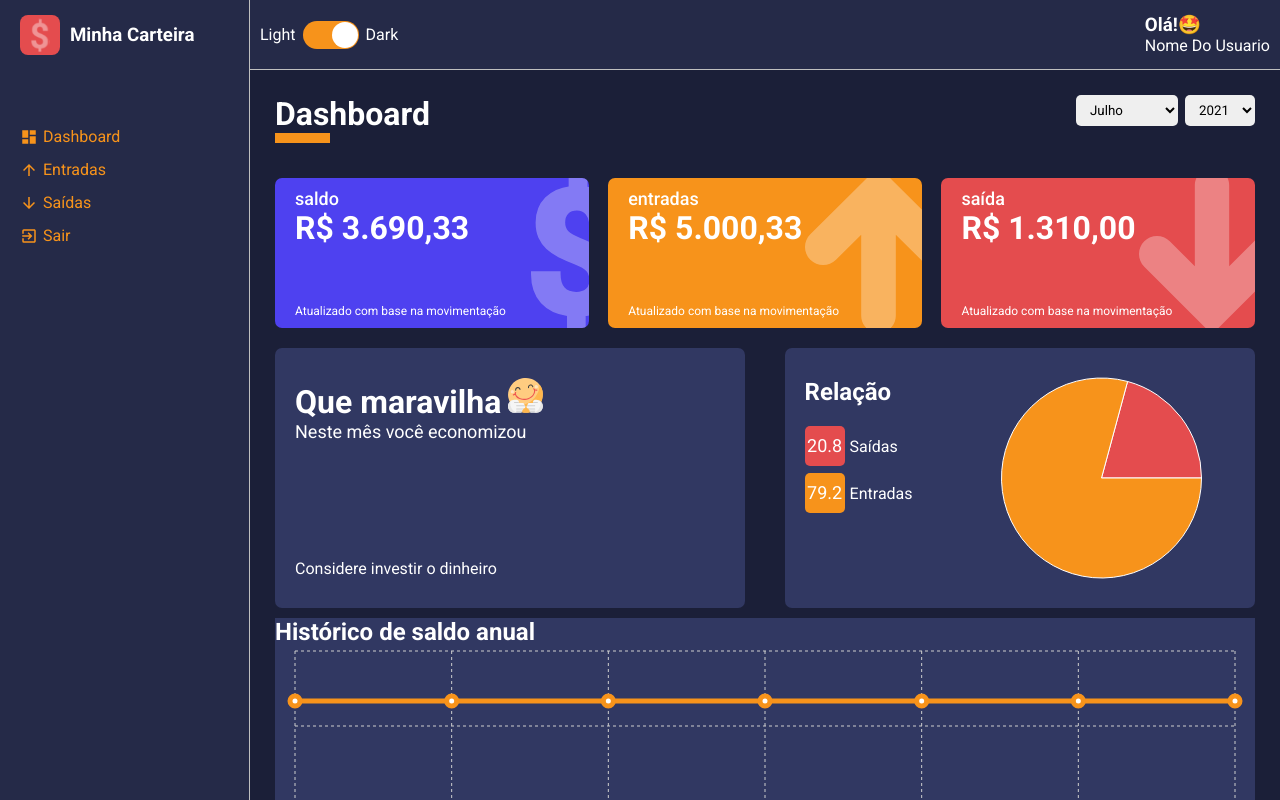
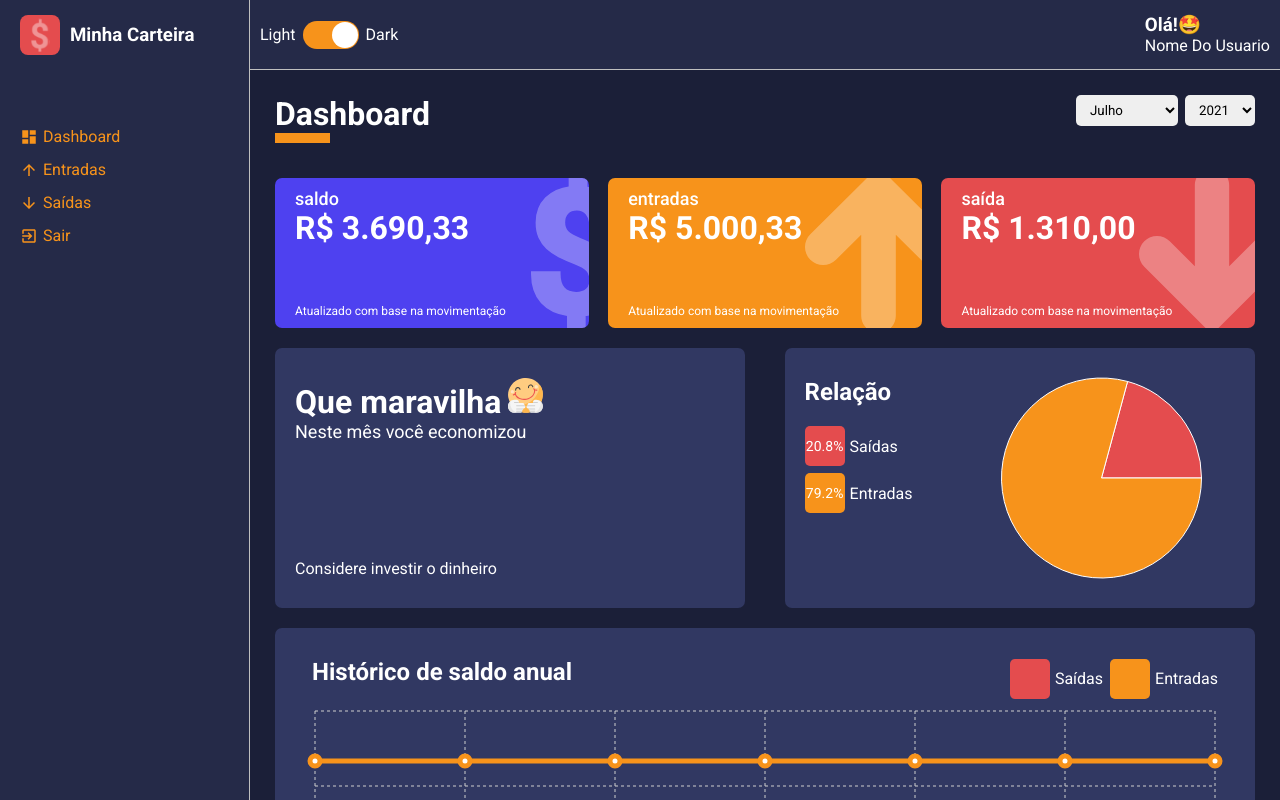
Before and after one commit to viniciusgiacomelli/carteira-dashboard-react, a React (Create React App) app: page /dashboard in a window 1280 px wide. Built offline with nearby package versions, Linux system fonts and the light colour scheme.

Commit message:
Grafico linha com legendas e estilizado

```diff
--- a/src/components/HistoryBox/index.tsx
+++ b/src/components/HistoryBox/index.tsx
@@ -9,7 +9,13 @@
     Tooltip
 } from 'recharts';
 
-import { Container }  from './styles';
+import {
+    Container,
+    ChartContainer,
+    Header,
+    LegendContainer,
+    Legend
+}  from './styles';
 
 interface IHistoryBoxProps{
     data:{
@@ -27,8 +33,25 @@
     lineColorAmountOutput
 }) => (
     <Container>
+
+        <Header>
+
             <h2>Histórico de saldo anual</h2>
 
+            <LegendContainer>
+                <Legend color={lineColorAmountOutput}>
+                    <div></div>
+                    <span>Saídas</span>
+                </Legend>
+                <Legend color={lineColorAmountEntry}>
+                    <div></div>
+                    <span>Entradas</span>
+                </Legend>
+            </LegendContainer>
+
+        </Header>
+
+        <ChartContainer>
             <ResponsiveContainer>
                 <LineChart data={data} margin={{ top:5, right:20, left:20, bottom:5}}>
                     <CartesianGrid strokeDasharray="3 3" stroke="#cecece" />
@@ -53,8 +76,9 @@
                         activeDot={{ r: 8 }}
                     />
                 </LineChart>
+            </ResponsiveContainer>
+        </ChartContainer>
 
-        </ResponsiveContainer>
     </Container>
 )
 
--- a/src/components/HistoryBox/styles.ts
+++ b/src/components/HistoryBox/styles.ts
@@ -1,10 +1,69 @@
 import styled from "styled-components";
+
+interface ILegendProps{
+    color:string;
+}
 
 export const Container = styled.div`
     width: 100%;
-    height: 340px;
+
+    display:flex;
+    flex-direction:column;
 
     background-color: ${props => props.theme.colors.tertiary};
     color: ${props => props.theme.colors.white};
 
+    margin: 10px 0;
+    padding: 30px 20px;
+
+    border-radius: 7px;
+
+
 `;
+
+export const ChartContainer = styled.div`
+    //flex: 1;
+    height: 340px;
+`;
+
+export const Header = styled.header`
+    width:100%;
+
+    display:flex;
+    justify-content: space-between;
+
+    > h2 {
+        margin-bottom: 20px;
+        padding-left: 17px;
+    }
+`;
+
+export const LegendContainer = styled.ul`
+    list-style: none;
+    display:flex;
+    padding-right: 17px;
+`;
+
+export const Legend = styled.li <ILegendProps> `
+    display:flex;
+    align-items: center;
+
+    margin-bottom: 7px;
+    margin-left: 7px;
+
+    > div {
+        background-color: ${props => props.color};
+
+        width: 40px;
+        height: 40px;
+        border-radius: 5px;
+
+        font-size:14px;
+        line-height: 40px;
+        text-align: center;
+    }
+    > span {
+        margin-left: 5px;
+    }
+
+`;
--- a/src/components/PieChartBox/index.tsx
+++ b/src/components/PieChartBox/index.tsx
@@ -36,7 +36,7 @@
                {
                    data.map((indicator)=>(
                     <Legend key={indicator.name}color={indicator.color}>
-                        <div>{indicator.percent}</div>
+                        <div>{indicator.percent}%</div>
                         <span>{indicator.name}</span>
                     </Legend>
                    ))
--- a/src/components/PieChartBox/styles.ts
+++ b/src/components/PieChartBox/styles.ts
@@ -63,7 +63,7 @@
         height: 40px;
         border-radius: 5px;
 
-        font-size:18px;
+        font-size:14px;
         line-height: 40px;
         text-align: center;
     }
```
Lines whose indentation alone changed are shown as unchanged.
